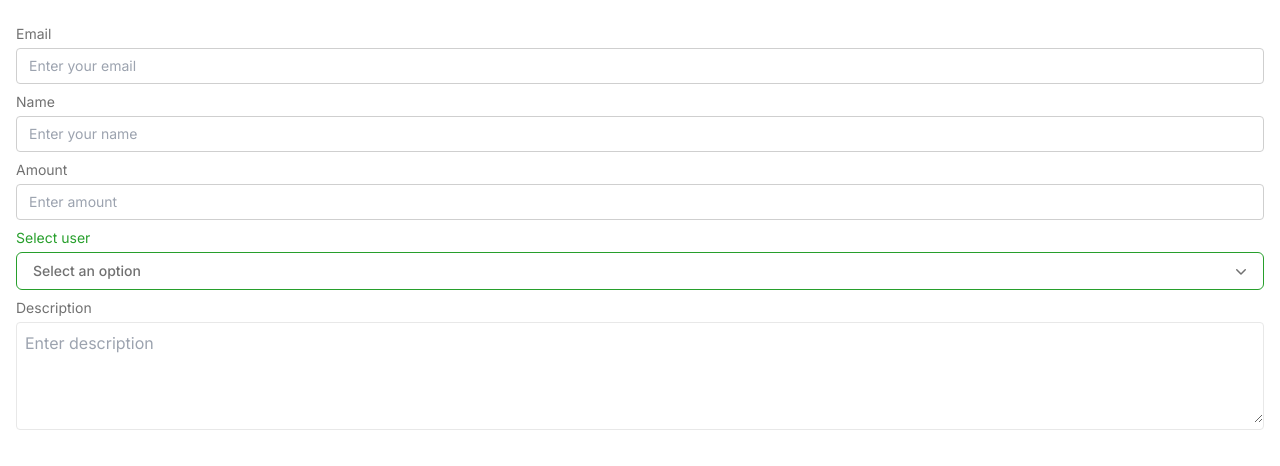
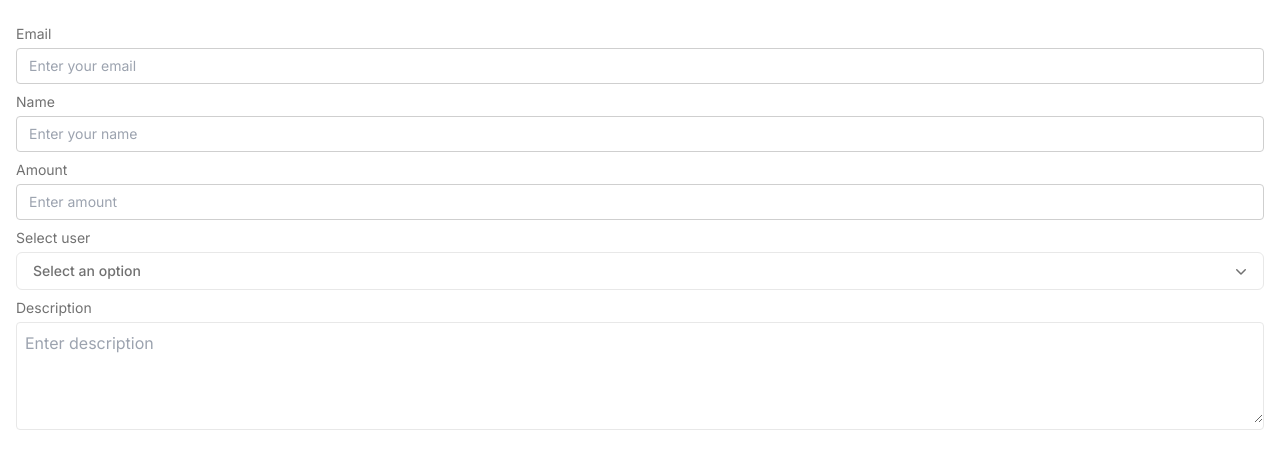
Before and after one commit to dachieng/next-custom-components, a Next.js app: page / in a window 1280 px wide. Shown: the top 466 px of the page. Built offline with nearby package versions, Linux system fonts and the light colour scheme.

Commit message:
chore: add multiline

```diff
--- a/app/page.tsx
+++ b/app/page.tsx
@@ -1,7 +1,7 @@
 /* eslint-disable @next/next/no-img-element */
 "use client";
 
-import React, { useState, useEffect } from "react";
+import React, { useState } from "react";
 
 import { Dropdown, Input, TextArea } from "@/components";
 
@@ -74,7 +74,6 @@ const Home = () => {
           required
         />
         <Dropdown<any>
-          variant="success"
           disabled={false}
           label="Select user"
           selectedValue={menu}
--- a/components/Dropdown.tsx
+++ b/components/Dropdown.tsx
@@ -23,9 +23,6 @@ interface DropdownProps<T> {
   defaultValue?: string;
   selectedValue?: T;
   options: OptionProps<T>[];
-  handleChange?: (value: T | string) => void;
-  renderItem: (option: OptionProps<T>, optionIndex?: number) => ReactNode;
-  renderSelectedItem?: (option: OptionProps<T>) => ReactNode;
   buttonClass?: string;
   menuClass?: string;
   itemClass?: string;
@@ -34,6 +31,9 @@ interface DropdownProps<T> {
   disabled?: boolean;
   variant?: "primary" | "error" | "success";
   helperText?: string | React.ReactNode;
+  handleChange?: (value: T | string) => void;
+  renderItem: (option: OptionProps<T>, optionIndex?: number) => ReactNode;
+  renderSelectedItem?: (option: OptionProps<T>) => ReactNode;
 }
 
 const Dropdown = <T extends unknown>({
```
